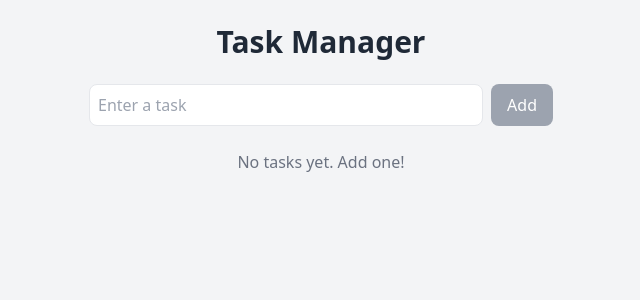
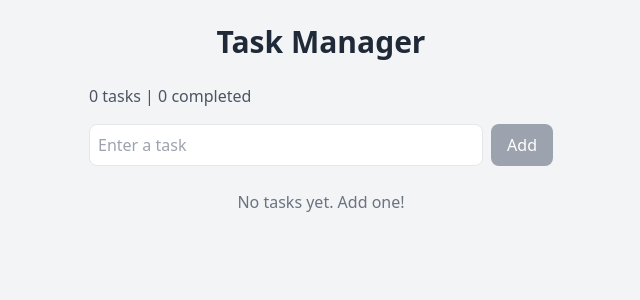
Before and after one commit to malikahsan13/todo-app, a Vue app: page / in a window 1280 px wide. Shown: the top 300 px of the page, without its empty margins (319-959 px from the left). Built offline with nearby package versions, Linux system fonts and the light colour scheme.

Commit message:
added task status

```diff
--- a/src/App.vue
+++ b/src/App.vue
@@ -4,6 +4,11 @@
       <h1 class="text-3xl font-bold text-gray-800 mb-6 text-center">
         Task Manager
       </h1>
+
+      <p class="text-gray-600 mb-4">
+        {{ tasks.length }} {{ tasks.length === 1 ? 'task' : 'tasks' }} |
+        {{ tasks.filter(t => t.completed).length }} completed
+      </p>
 
       <!-- Task Form -->
       <form @submit.prevent="addTask" class="mb-6">
```
